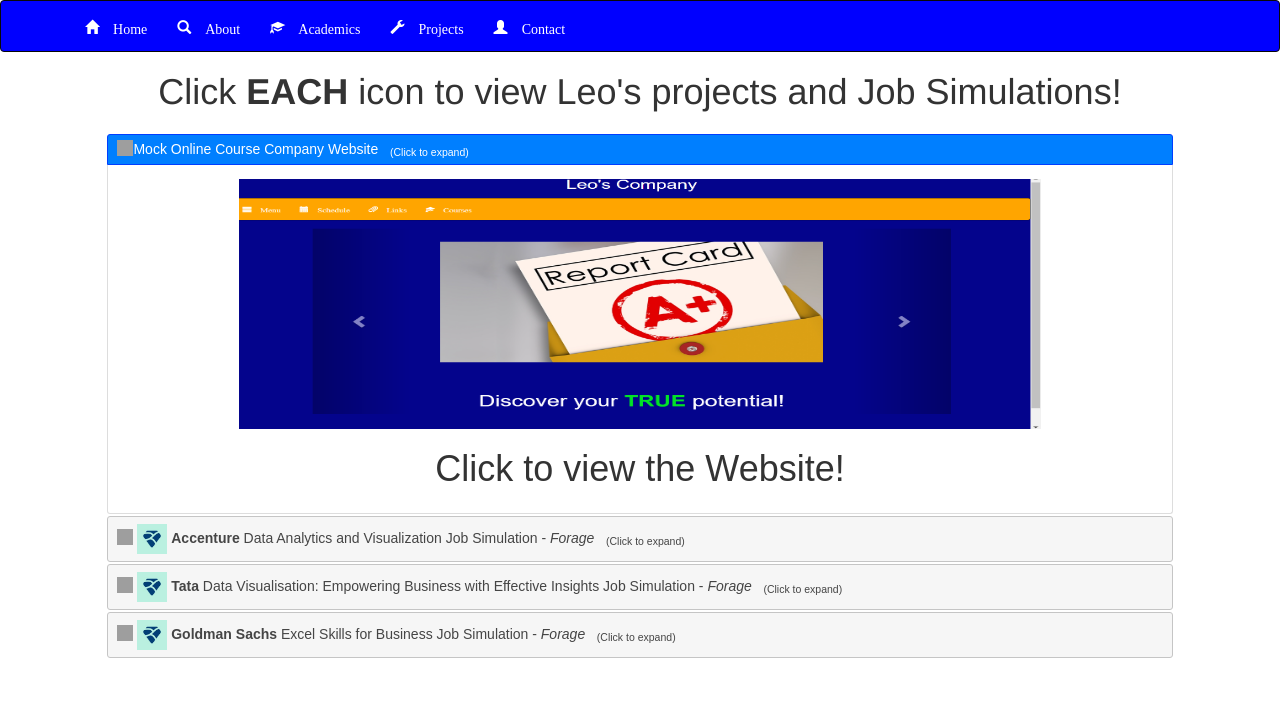
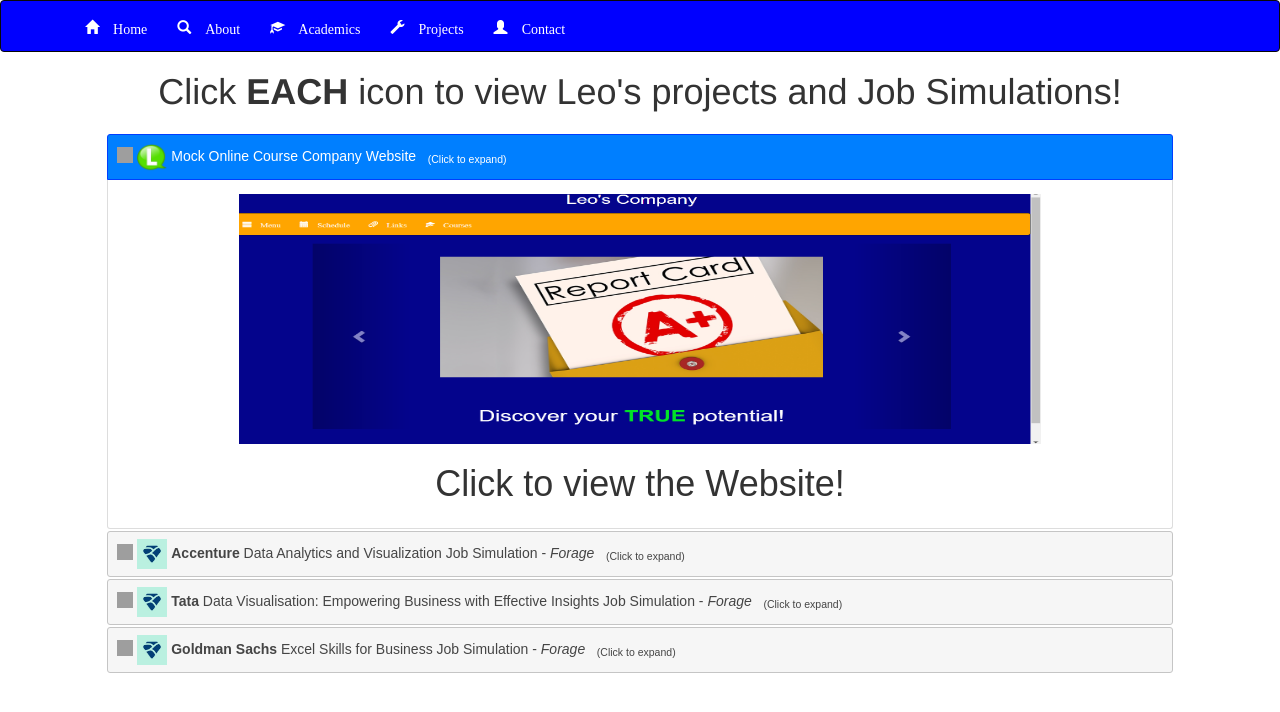
Before and after one commit to lkarpeo2323/Portfolio-Website, a website: page Skills.html in a window 1280 px wide. Drawn offline with nearby package versions, Linux system fonts and the light colour scheme; grey boxes are pictures that could not be loaded.

Commit message:
Update Skills.html

```diff
--- a/Skills.html
+++ b/Skills.html
@@ -81,7 +81,9 @@
  <div class="col-lg-1 col-md-1 col-sm-1 col-xs-1"></div>
  <div id="accordion" class="col-lg-10 col-md-10 col-sm-10 col-xs-10" style="margin-bottom: 40px;">
 
-<h1>Mock Online Course Company Website &nbsp; <sub>(Click to expand)</sub></h1>
+<h1>
+	<img src="public/images/L favicon.ico" class="class="ivm-view-attr__img--centered EntityPhoto-square-3   evi-image lazy-image ember-view" height="30" width="30">
+	Mock Online Course Company Website &nbsp; <sub>(Click to expand)</sub></h1>
 <div class="sim">
 	<a href="StartUpHome.html"target="_blank">
         <center>
```
